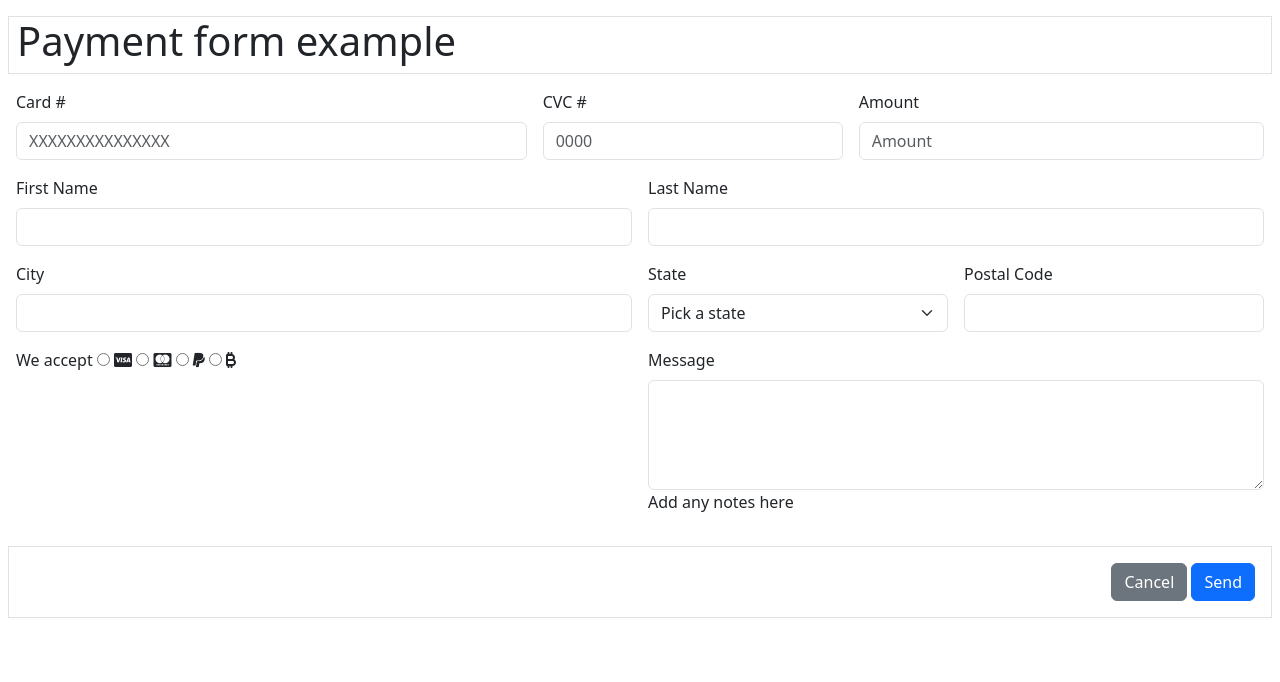
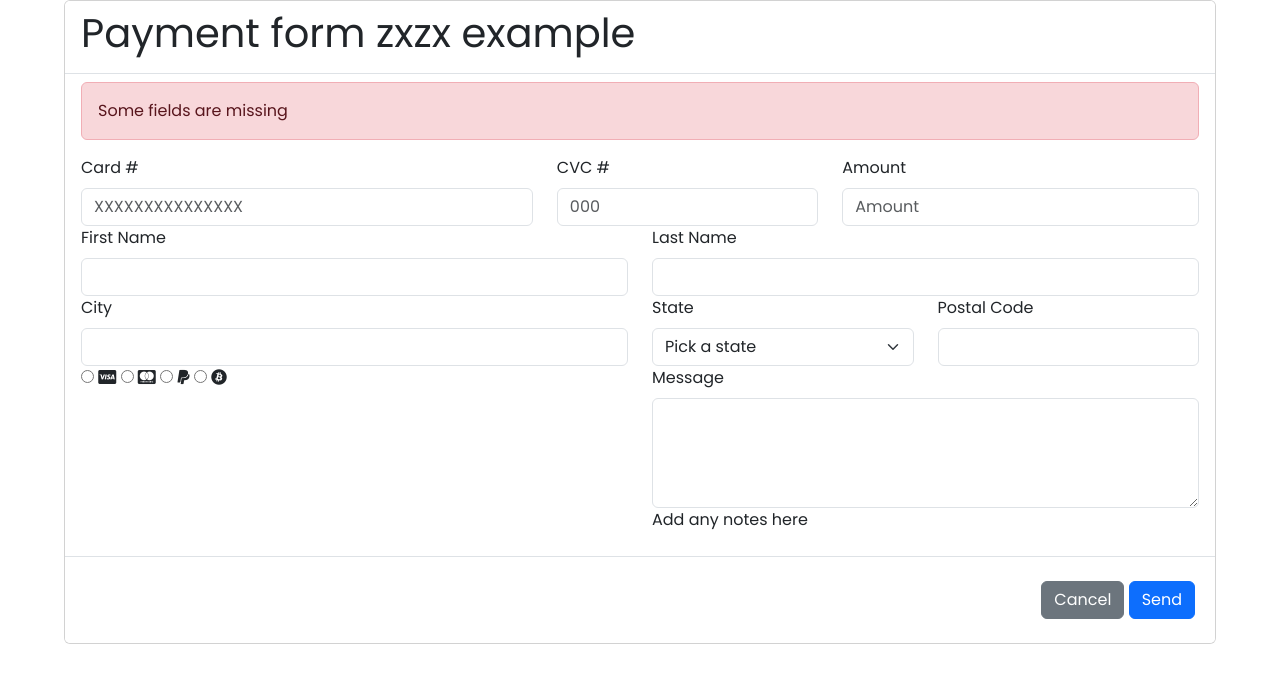
Before and after one commit to 4GeeksAcademy/J.Araya_HTML5_Form, a plain HTML site: page index.html in a window 1280 px wide. Drawn offline with nearby package versions, Linux system fonts and the light colour scheme.

Commit message:
Terminado.

```diff
--- a/index.html
+++ b/index.html
@@ -5,28 +5,46 @@
     <meta charset="UTF-8">
     <meta name="viewport" content="width=device-width, initial-scale=1.0">
     <title>Document</title>
+
+    <head>
+        <link href="https://fonts.googleapis.com/css2?family=Poppins:wght@300;400;600&display=swap" rel="stylesheet">
+        <link href="https://cdn.jsdelivr.net/npm/bootstrap@5.3.0/dist/css/bootstrap.min.css" rel="stylesheet">
+    </head>
+
     <link href="https://cdn.jsdelivr.net/npm/bootstrap@5.3.3/dist/css/bootstrap.min.css" rel="stylesheet"
         integrity="sha384-QWTKZyjpPEjISv5WaRU9OFeRpok6YctnYmDr5pNlyT2bRjXh0JMhjY6hW+ALEwIH" crossorigin="anonymous">
     <link rel="stylesheet" href="https://cdnjs.cloudflare.com/ajax/libs/font-awesome/6.4.2/css/all.min.css" />
+    <link rel="stylesheet" href="styles.css">
 </head>
 
-<body>
-    <form class="row g-3 p-3">
-        <div class="col-md-12 border">
-            <h1>Payment form example</h1>
+<body class="d-flex justify-content-center ">
+    <!-- Prueba -->
+    <div class="card" style="width: 90%;">
+        <ul class="list-group list-group-flush">
+            <li class="list-group-item">
+                <div class="col-md-12">
+                    <h1>Payment form zxzx example</h1>
                 </div>
+            </li>
+            <li class="list-group-item">
+                <div class="alert alert-danger" role="alert">
+                    Some fields are missing
+                </div>
+                <div class="row">
                     <div class="col-md-5">
                         <label for="Card-#" class="form-label">Card #</label>
                         <input type="number" class="form-control" id="Card-#" placeholder="XXXXXXXXXXXXXXX">
                     </div>
                     <div class="col-md-3">
                         <label for="CVC-#" class="form-label">CVC #</label>
-            <input type="password" class="form-control" id="CVC-#" placeholder="0000">
+                        <input type="password" class="form-control" id="CVC-#" placeholder="000" maxlength="3">
                     </div>
                     <div class="col-md-4">
                         <label for="Amount" class="form-label">Amount</label>
-            <input type="text" class="form-control" id="Amount" placeholder="Amount">
+                        <input type="number" class="form-control" id="Amount" placeholder="Amount">
                     </div>
+                </div>
+                <div class="row">
                     <div class="col-md-6">
                         <label for="First-Name" class="form-label">First Name</label>
                         <input type="text" class="form-control" id="First-Name">
@@ -35,6 +53,8 @@
                         <label for="Last-Name" class="form-label">Last Name</label>
                         <input type="text" class="form-control" id="Last-Name">
                     </div>
+                </div>
+                <div class="row">
                     <div class="col-md-6">
                         <label for="City" class="form-label">City</label>
                         <input type="text" class="form-control" id="City">
@@ -48,26 +68,46 @@
                     </div>
                     <div class="col-md-3">
                         <label for="Postal_code" class="form-label">Postal Code</label>
-            <input type="text" class="form-control" id="Postal_code">
+                        <input type="number" class="form-control" id="Postal_code">
                     </div>
-        <div class="col-md-6 ">
-            <label for="Payment" class="form-label">We accept</label>
+                </div>
+                <div class="row">
+                    <div class="col-md-6">
+                        <label>
                             <input type="radio" name="Payment" value="Visa"> <i class="fa-brands fa-cc-visa"></i>
-            <input type="radio" name="Payment" value="Mastercard"> <i class="fa-brands fa-cc-mastercard"></i>
+                        </label>
+                        <label>
+                            <input type="radio" name="Payment" value="Mastercard"> <i
+                                class="fa-brands fa-cc-mastercard"></i>
+                        </label>
+                        <label>
                             <input type="radio" name="Payment" value="Paypal"> <i class="fa-brands fa-paypal"></i>
-            <input type="radio" name="Payment" value="Bitcoin"> <i class="fa-solid fa-bitcoin-sign"></i>
+                        </label>
+                        <label>
+                            <input type="radio" name="Payment" value="Bitcoin"> <i class="fa-brands fa-bitcoin"></i>
+                        </label>
                     </div>
                     <div class="col-md-6">
                         <label for="Mensaje" class="form-label">Message</label>
                         <textarea class="form-control" name="Mensaje" id="Mensaje" rows="4" cols="50"></textarea>
                         <p>Add any notes here</p>
                     </div>
-        <div class="col-12 text-end border p-3">
+                </div>
+
+
+
+            </li>
+            <li class="list-group-item">
+                <div class="row">
+                    <div class="col-12 text-end p-3">
                         <button type="reset" class="btn btn-secondary">Cancel</button>
                         <button type="submit" class="btn btn-primary">Send</button>
                     </div>
-    </form>
-
+                </div>
+            </li>
+        </ul>
+    </div>
+    <!-- fin prueba  -->
     <script src="https://cdn.jsdelivr.net/npm/@popperjs/core@2.11.8/dist/umd/popper.min.js"
         integrity="sha384-I7E8VVD/ismYTF4hNIPjVp/Zjvgyol6VFvRkX/vR+Vc4jQkC+hVqc2pM8ODewa9r"
         crossorigin="anonymous"></script>
--- /dev/null
+++ b/styles.css
@@ -0,0 +1,4 @@
+
+  body {
+    font-family: 'Poppins', sans-serif;
+  }
```
Lines whose indentation alone changed are shown as unchanged.
